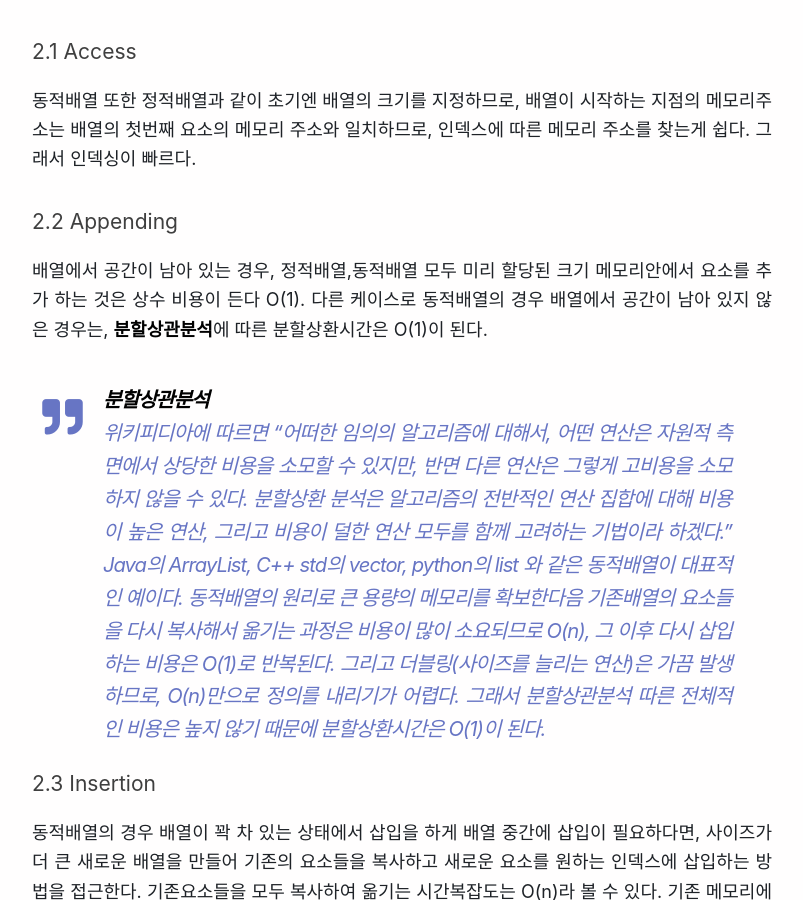
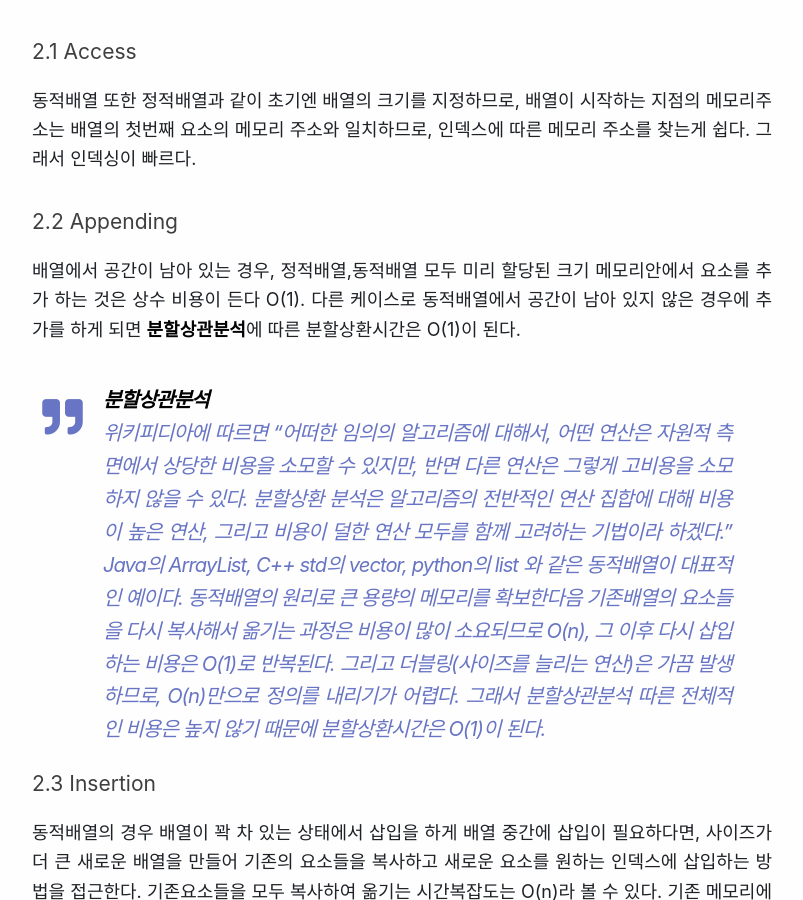
Before and after one commit to sooster910/blogV2, a Jekyll site: the page built from _posts/2021-02-02-algorithm-array.md, in a window 1280 px wide and 900 px high, scrolled down 1770 px. Shown: the whole window, without its empty margins (238-1041 px from the left). Built offline with Jekyll 4.4.1, drawn with Linux system fonts in a browser that asks for light colours; comment, search, counter and statistics services are not loaded.

Commit message:
fix typo

```diff
--- a/_posts/2021-02-02-algorithm-array.md
+++ b/_posts/2021-02-02-algorithm-array.md
@@ -49,7 +49,7 @@ tags: DataStructure Array staticArray dynamicArray
 
 ### 2.2 Appending
 배열에서 공간이 남아 있는 경우, 정적배열,동적배열 모두 미리 할당된 크기 메모리안에서 요소를 추가 하는 것은 상수 비용이 든다 O(1).
-다른 케이스로 동적배열의 경우 배열에서 공간이 남아 있지 않은 경우는, **분할상관분석**에 따른 분할상환시간은 O(1)이 된다.
+다른 케이스로 동적배열에서 공간이 남아 있지 않은 경우에 추가를 하게 되면 **분할상관분석**에 따른 분할상환시간은 O(1)이 된다.
 
 >
 **분할상관분석**\
```
